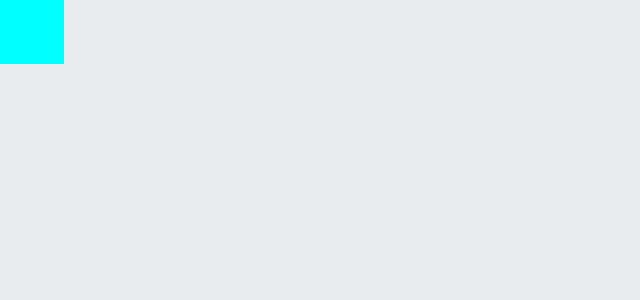
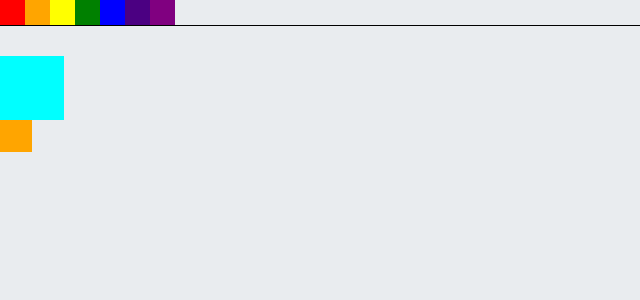
Before and after one commit to ShinEunJin/react-typescript-study, a React (Create React App) app: page / in a window 1280 px wide. Shown: the top 300 px of the page, without its empty margins (0-640 px from the left). Built offline with nearby package versions, Linux system fonts and the light colour scheme.

Commit message:
context api dynamic update

```diff
--- a/src/App.tsx
+++ b/src/App.tsx
@@ -1,9 +1,11 @@
 import ColorBox from "./contextAPI/ColorBox"
 import { ColorProvider } from "./contextAPI/Color"
+import SelectColor from "./contextAPI/SelectColor"
 
 const App = () => {
   return (
     <ColorProvider>
+      <SelectColor />
       <ColorBox />
     </ColorProvider>
   )
--- a/src/contextAPI/ColorBox.tsx
+++ b/src/contextAPI/ColorBox.tsx
@@ -4,10 +4,16 @@ const ColorBox = () => {
 
   return (
     <ColorConsumer>
-      {(value) => (
-        <div
-          style={{ width: 64, height: 64, backgroundColor: value.state.color }}
-        ></div>
+      {({ state }) => (
+        <>
+          <div
+            style={{ width: 64, height: 64, backgroundColor: state.color }}
+          ></div>
+          <div
+            style={{ width: 32, height: 32, backgroundColor: state.subColor }}
+          >
+          </div>
+        </>
       )}
     </ColorConsumer>
   )
--- /dev/null
+++ b/src/contextAPI/SelectColor.tsx
@@ -0,0 +1,30 @@
+import { ColorConsumer } from "./Color"
+
+const colors = ["red", "orange", "yellow", "green", "blue", "indigo", "purple"]
+
+const SelectColor = () => {
+
+    return (
+        <ColorConsumer>
+            {({ actions }) =>
+                <div style={{ display: "flex", marginBottom: 30, borderBottom: "1px solid black" }}>
+                    {colors.map((color, index) => (
+                        <div
+                            key={index}
+                            style={{ width: 25, height: 25, backgroundColor: color }}
+                            onClick={() => actions.setColor(color)}
+                            onContextMenu={(e) => {
+                                e.preventDefault()
+                                actions.setSubColor(color)
+                            }}
+                        >
+
+                        </div>
+                    ))}
+                </div>
+            }
+        </ColorConsumer>
+    )
+}
+
+export default SelectColor
```
Also changed, not shown: src/immer/Immer.tsx (+7 -1 lines).
